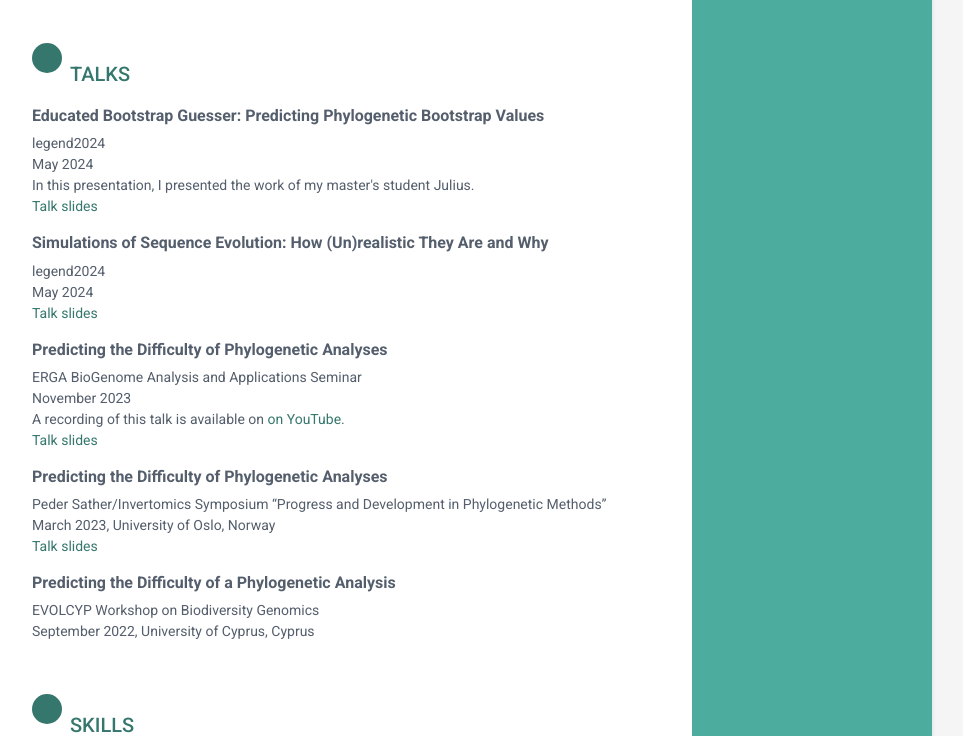
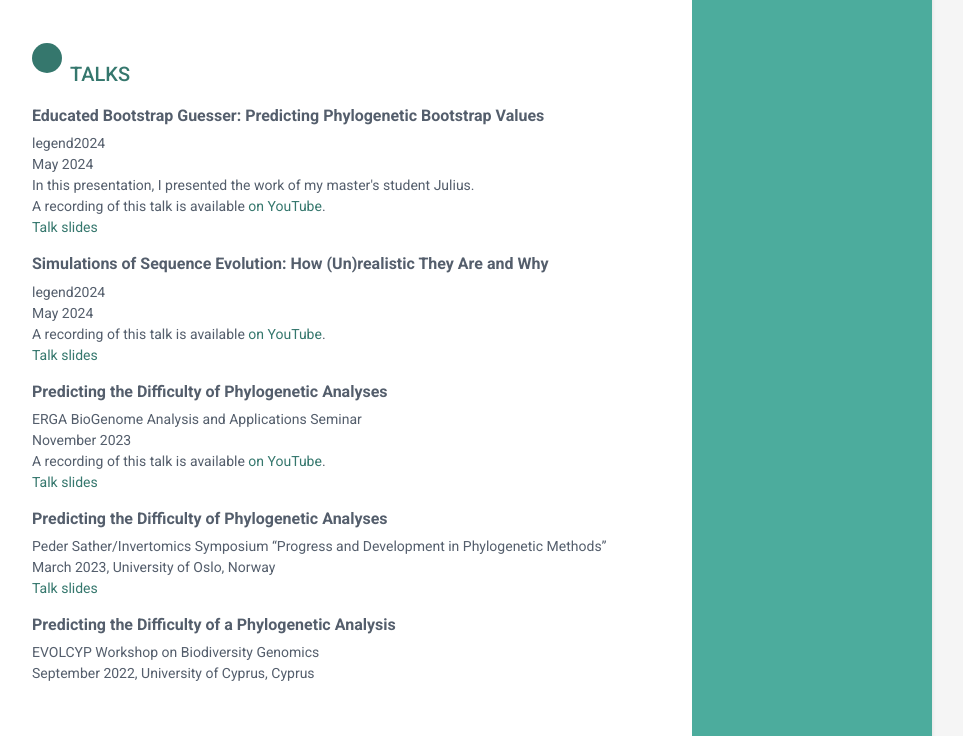
Before and after one commit to tschuelia/juliahaag.de, a Flask app: page / in a window 1280 px wide. Shown: the part 4803-5539 px from the top of the page, without its empty margins (188-1151 px from the left). Run offline with Flask 3, Linux system fonts and the light colour scheme; some libraries are stand-ins or nearby versions.

Commit message:
add legend2024 youtube links

```diff
--- a/templates/talks.html
+++ b/templates/talks.html
@@ -8,6 +8,7 @@
             May 2024
             <br>
             In this presentation, I presented the work of my master's student Julius.<br>
+            A recording of this talk is available <a href="https://www.youtube.com/watch?v=56iUJ_t-AUA" target="_blank">on YouTube</a>.<br>
             <a href="{{ url_for('static', filename='data/Legend2024_Bootstrap.pdf') }}" target="_blank">Talk slides</a>
         </p>
     </div><!--//item-->
@@ -17,6 +18,7 @@
             legend2024<br>
             May 2024
             <br>
+            A recording of this talk is available <a href="https://www.youtube.com/watch?v=yQsFROcqDgs" target="_blank">on YouTube</a>.<br>
             <a href="{{ url_for('static', filename='data/Legend2024_Simulation.pdf') }}" target="_blank">Talk slides</a>
         </p>
     </div><!--//item-->
@@ -26,7 +28,7 @@
             ERGA BioGenome Analysis and Applications Seminar<br>
             November 2023
             <br>
-            A recording of this talk is available on <a href="https://youtu.be/xyS6SR8uiGQ?t=1195" target="_blank">on YouTube</a>.<br>
+            A recording of this talk is available <a href="https://youtu.be/xyS6SR8uiGQ?t=1195" target="_blank">on YouTube</a>.<br>
             <a href="{{ url_for('static', filename='data/pythia_erga_nov_2023.pdf') }}" target="_blank">Talk slides</a>
         </p>
     </div><!--//item-->
```
